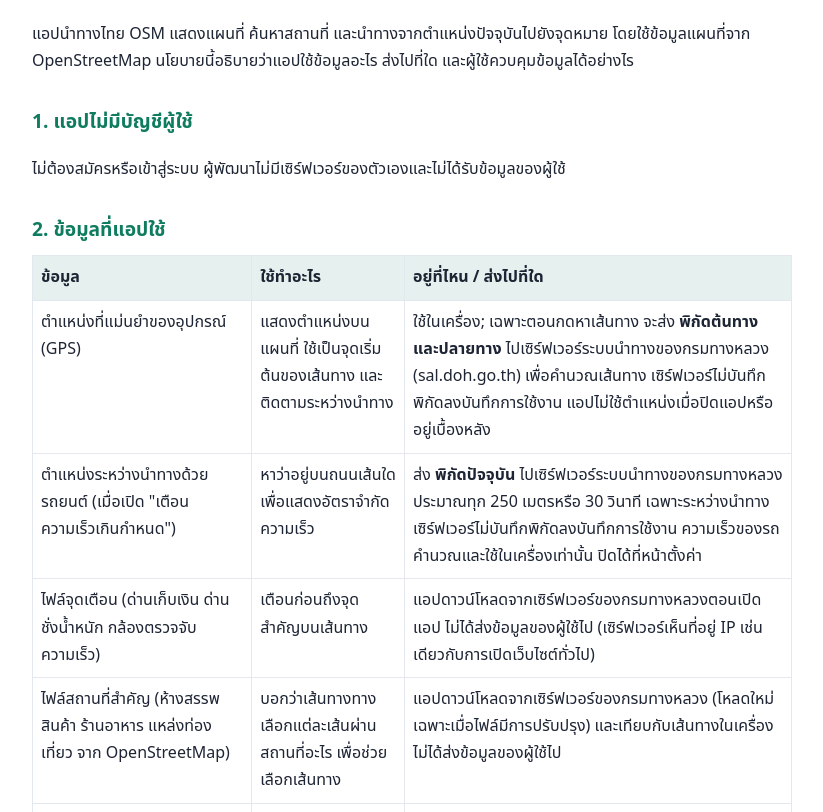
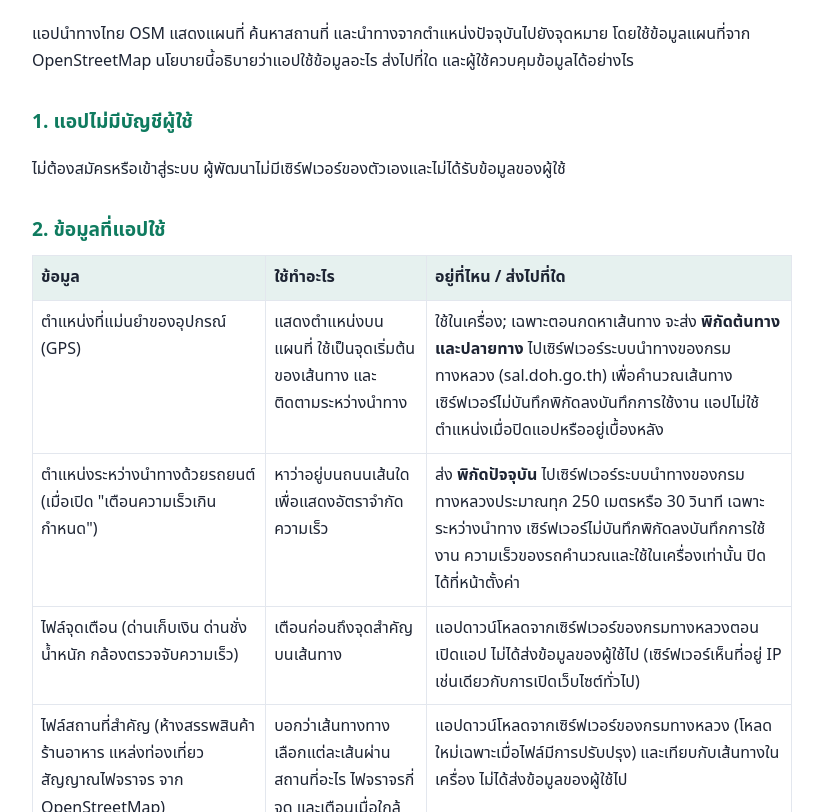
Before and after one commit to suchat-kl/suchat-kl.github.io, a plain HTML site: page navigator/privacy-policy.html in a window 1280 px wide. Shown: the part 140-952 px from the top of the page, without its empty margins (228-1051 px from the left). Drawn offline with Linux system fonts and the light colour scheme.

Commit message:
docs(navigator): นโยบายความเป็นส่วนตัว เพิ่มสัญญาณไฟจราจรในไฟล์สถานที่สำคัญ
Co-Authored-By: Claude Opus 5.5 <noreply@anthropic.com>

```diff
--- a/navigator/privacy-policy.html
+++ b/navigator/privacy-policy.html
@@ -31,7 +31,7 @@
 <tr><td>ตำแหน่งที่แม่นยำของอุปกรณ์ (GPS)</td><td>แสดงตำแหน่งบนแผนที่ ใช้เป็นจุดเริ่มต้นของเส้นทาง และติดตามระหว่างนำทาง</td><td>ใช้ในเครื่อง; เฉพาะตอนกดหาเส้นทาง จะส่ง <b>พิกัดต้นทางและปลายทาง</b> ไปเซิร์ฟเวอร์ระบบนำทางของกรมทางหลวง (sal.doh.go.th) เพื่อคำนวณเส้นทาง เซิร์ฟเวอร์ไม่บันทึกพิกัดลงบันทึกการใช้งาน แอปไม่ใช้ตำแหน่งเมื่อปิดแอปหรืออยู่เบื้องหลัง</td></tr>
 <tr><td>ตำแหน่งระหว่างนำทางด้วยรถยนต์ (เมื่อเปิด "เตือนความเร็วเกินกำหนด")</td><td>หาว่าอยู่บนถนนเส้นใดเพื่อแสดงอัตราจำกัดความเร็ว</td><td>ส่ง <b>พิกัดปัจจุบัน</b> ไปเซิร์ฟเวอร์ระบบนำทางของกรมทางหลวงประมาณทุก 250 เมตรหรือ 30 วินาที เฉพาะระหว่างนำทาง เซิร์ฟเวอร์ไม่บันทึกพิกัดลงบันทึกการใช้งาน ความเร็วของรถคำนวณและใช้ในเครื่องเท่านั้น ปิดได้ที่หน้าตั้งค่า</td></tr>
 <tr><td>ไฟล์จุดเตือน (ด่านเก็บเงิน ด่านชั่งน้ำหนัก กล้องตรวจจับความเร็ว)</td><td>เตือนก่อนถึงจุดสำคัญบนเส้นทาง</td><td>แอปดาวน์โหลดจากเซิร์ฟเวอร์ของกรมทางหลวงตอนเปิดแอป ไม่ได้ส่งข้อมูลของผู้ใช้ไป (เซิร์ฟเวอร์เห็นที่อยู่ IP เช่นเดียวกับการเปิดเว็บไซต์ทั่วไป)</td></tr>
-<tr><td>ไฟล์สถานที่สำคัญ (ห้างสรรพสินค้า ร้านอาหาร แหล่งท่องเที่ยว จาก OpenStreetMap)</td><td>บอกว่าเส้นทางทางเลือกแต่ละเส้นผ่านสถานที่อะไร เพื่อช่วยเลือกเส้นทาง</td><td>แอปดาวน์โหลดจากเซิร์ฟเวอร์ของกรมทางหลวง (โหลดใหม่เฉพาะเมื่อไฟล์มีการปรับปรุง) และเทียบกับเส้นทางในเครื่อง ไม่ได้ส่งข้อมูลของผู้ใช้ไป</td></tr>
+<tr><td>ไฟล์สถานที่สำคัญ (ห้างสรรพสินค้า ร้านอาหาร แหล่งท่องเที่ยว สัญญาณไฟจราจร จาก OpenStreetMap)</td><td>บอกว่าเส้นทางทางเลือกแต่ละเส้นผ่านสถานที่อะไร ไฟจราจรกี่จุด และเตือนเมื่อใกล้ถึงไฟจราจร</td><td>แอปดาวน์โหลดจากเซิร์ฟเวอร์ของกรมทางหลวง (โหลดใหม่เฉพาะเมื่อไฟล์มีการปรับปรุง) และเทียบกับเส้นทางในเครื่อง ไม่ได้ส่งข้อมูลของผู้ใช้ไป</td></tr>
 <tr><td>คำค้นหาสถานที่ และจุดที่แตะค้างบนแผนที่</td><td>ค้นหาชื่อและพิกัดสถานที่</td><td>ส่งไปเซิร์ฟเวอร์ระบบนำทางของกรมทางหลวง (พร้อมตำแหน่งโดยประมาณเพื่อเรียงผลที่ใกล้ก่อน) เซิร์ฟเวอร์ไม่บันทึกคำค้นและพิกัดลงบันทึกการใช้งาน</td></tr>
 <tr><td>พื้นที่แผนที่ที่กำลังดู</td><td>โหลดภาพแผนที่</td><td>ขอภาพแผนที่จากเซิร์ฟเวอร์ของกรมทางหลวง (ไม่บันทึกพื้นที่ที่ขอลงบันทึกการใช้งาน) ช่วงที่เซิร์ฟเวอร์กรมใช้งานไม่ได้ขอจาก OpenFreeMap แทน (ผู้ให้บริการเห็นที่อยู่ IP และพื้นที่ที่ขอ เช่นเดียวกับการเปิดเว็บไซต์ทั่วไป)</td></tr>
 <tr><td>สถานที่ที่บันทึก และการตั้งค่า (เสียงพูด วิธีเดินทาง ตำแหน่งแผนที่ล่าสุด)</td><td>ความสะดวกในการใช้ครั้งถัดไป</td><td>ในเครื่องเท่านั้น ไม่ส่งออก</td></tr>
```
